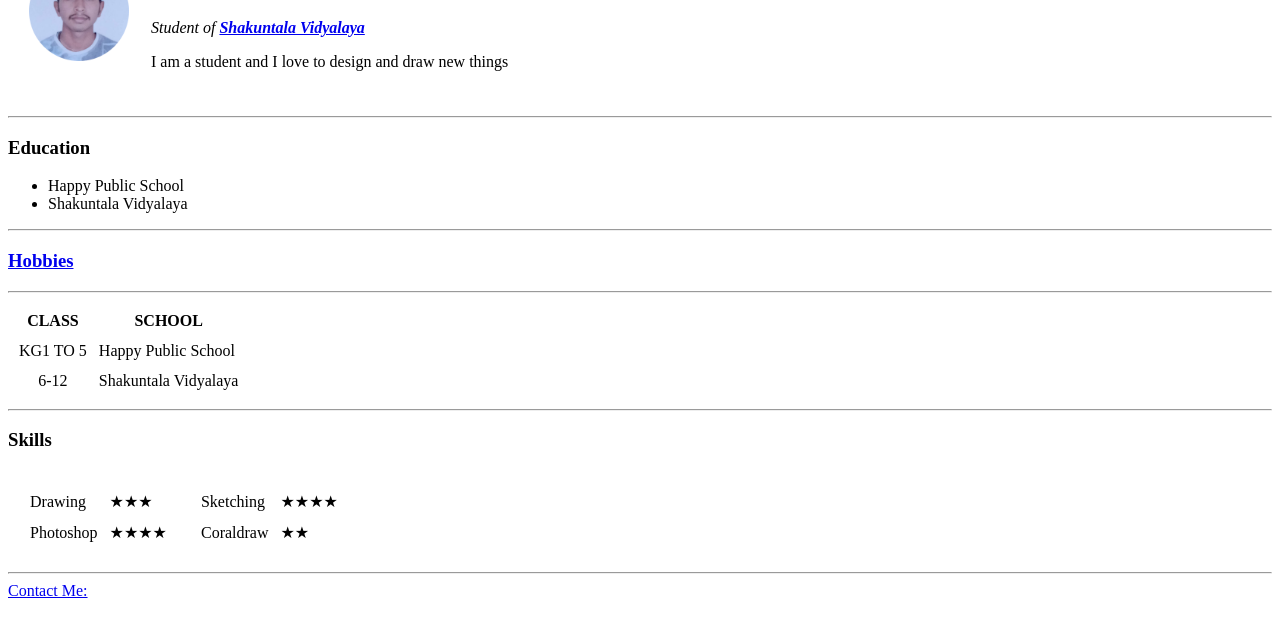
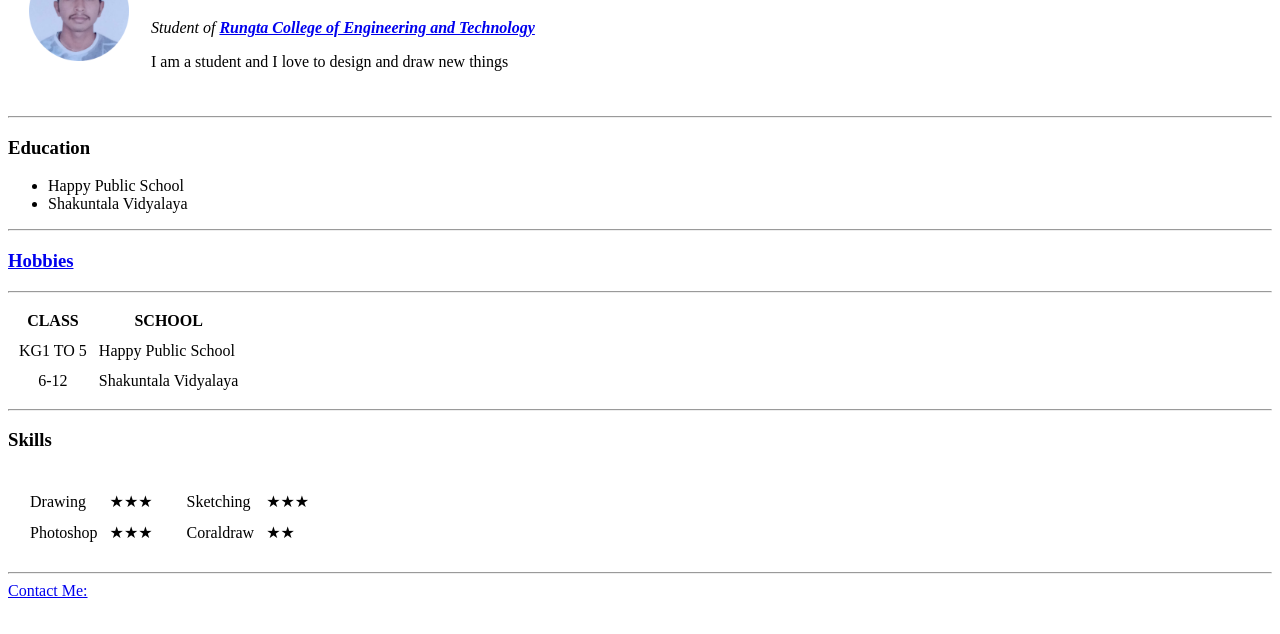
Before and after one commit to chandraprakash1412/cv, a plain HTML site: page index.html in a window 1280 px wide. Shown: the part 90-724 px from the top of the page. Drawn offline with Linux system fonts and the light colour scheme.

Commit message:
Update index.html

```diff
--- a/index.html
+++ b/index.html
@@ -9,7 +9,7 @@
       <tr>
         <td><img src="sonu1.png" alt="Image of CHANDRAPRAKASH SAHU" height="100" width="100"></td>
         <td>  <h1>Chandraprakash Sahu</h1>
-          <p><em>Student of <strong><a href="http://www.shakuntalavidyalaya.edu.in/">Shakuntala Vidyalaya</a></strong></em></p>
+          <p><em>Student of <strong><a href="https://www.rungta.ac.in/">Rungta College of Engineering and Technology</a></strong></em></p>
           <p>I am a student and I love to design and draw new things</p></td>
       </tr>
     </table>
@@ -54,14 +54,14 @@
         </tr>
         <tr>
           <td>Photoshop </td>
-          <td>★★★★</td>
+          <td>★★★</td>
         </tr>
       </table></td>
       <td>
         <table cellspacing="10" >
         <tr>
           <td>Sketching </td>
-          <td>★★★★</td>
+          <td>★★★</td>
         </tr>
         <tr>
           <td>Coraldraw </td>
```
